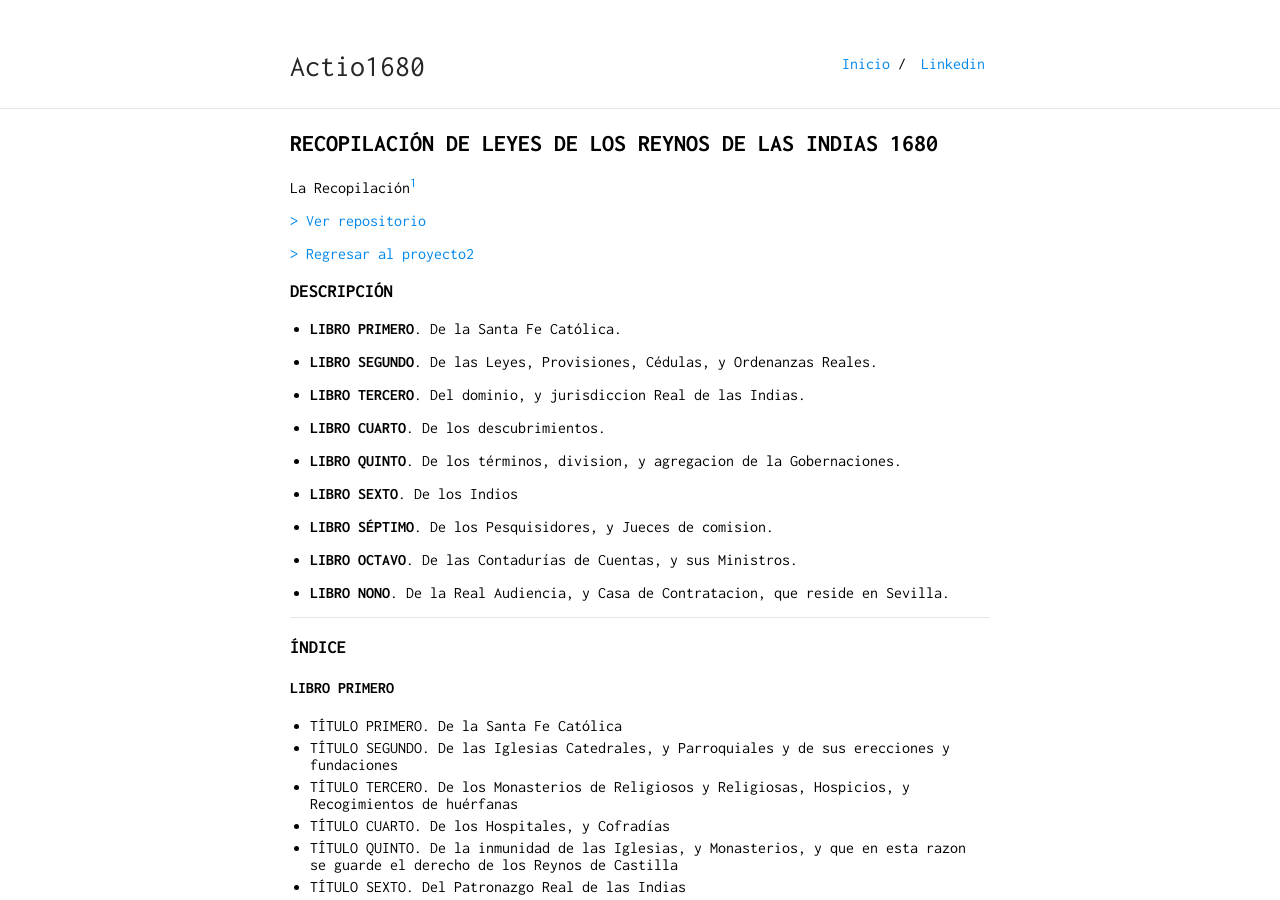
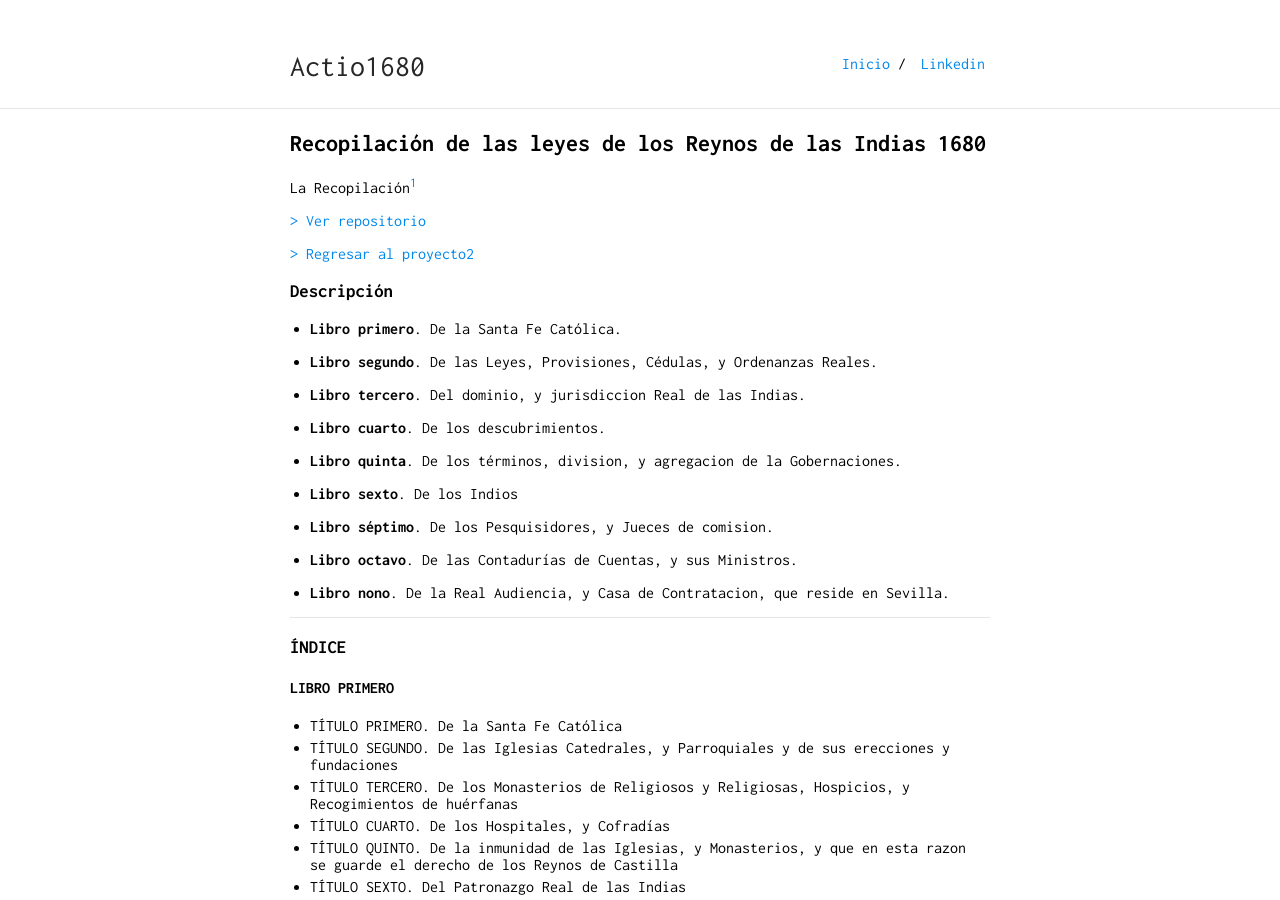
Before and after one commit to actio1680/actio1680.github.io, a Jekyll site: the page built from proyecto2/recopilacion1680.md, in a window 1280 px wide and 900 px high. Built offline with Jekyll 4.4.1, drawn with Linux system fonts in a browser that asks for light colours; our own code applies the rules of GitHub Pages for plain Markdown files.

Commit message:
Update recopilacion1680.md

```diff
--- a/proyecto2/recopilacion1680.md
+++ b/proyecto2/recopilacion1680.md
@@ -1,4 +1,4 @@
-## RECOPILACIÓN DE LEYES DE LOS REYNOS DE LAS INDIAS 1680
+## Recopilación de las leyes de los Reynos de las Indias 1680
 
 La Recopilación[^1]
 
@@ -6,24 +6,24 @@ La Recopilación[^1]
 
 [> Regresar al proyecto2](https://actio1680.github.io/proyecto2/presentacion2)
 
-### DESCRIPCIÓN
-- **LIBRO PRIMERO**. De la Santa Fe Católica.
+### Descripción
+- **Libro primero**. De la Santa Fe Católica.
 
-- **LIBRO SEGUNDO**. De las Leyes, Provisiones, Cédulas, y Ordenanzas Reales.
+- **Libro segundo**. De las Leyes, Provisiones, Cédulas, y Ordenanzas Reales.
 
-- **LIBRO TERCERO**. Del dominio, y jurisdiccion Real de las Indias.
+- **Libro tercero**. Del dominio, y jurisdiccion Real de las Indias.
 
-- **LIBRO CUARTO**. De los descubrimientos.
+- **Libro cuarto**. De los descubrimientos.
 
-- **LIBRO QUINTO**. De los términos, division, y agregacion de la Gobernaciones.
+- **Libro quinta**. De los términos, division, y agregacion de la Gobernaciones.
 
-- **LIBRO SEXTO**. De los Indios
+- **Libro sexto**. De los Indios
 
-- **LIBRO SÉPTIMO**. De los Pesquisidores, y Jueces de comision.
+- **Libro séptimo**. De los Pesquisidores, y Jueces de comision.
 
-- **LIBRO OCTAVO**. De las Contadurías de Cuentas, y sus Ministros.
+- **Libro octavo**. De las Contadurías de Cuentas, y sus Ministros.
 
-- **LIBRO NONO**. De la Real Audiencia, y Casa de Contratacion, que reside en Sevilla.
+- **Libro nono**. De la Real Audiencia, y Casa de Contratacion, que reside en Sevilla.
 
 ---
 ### ÍNDICE
```
